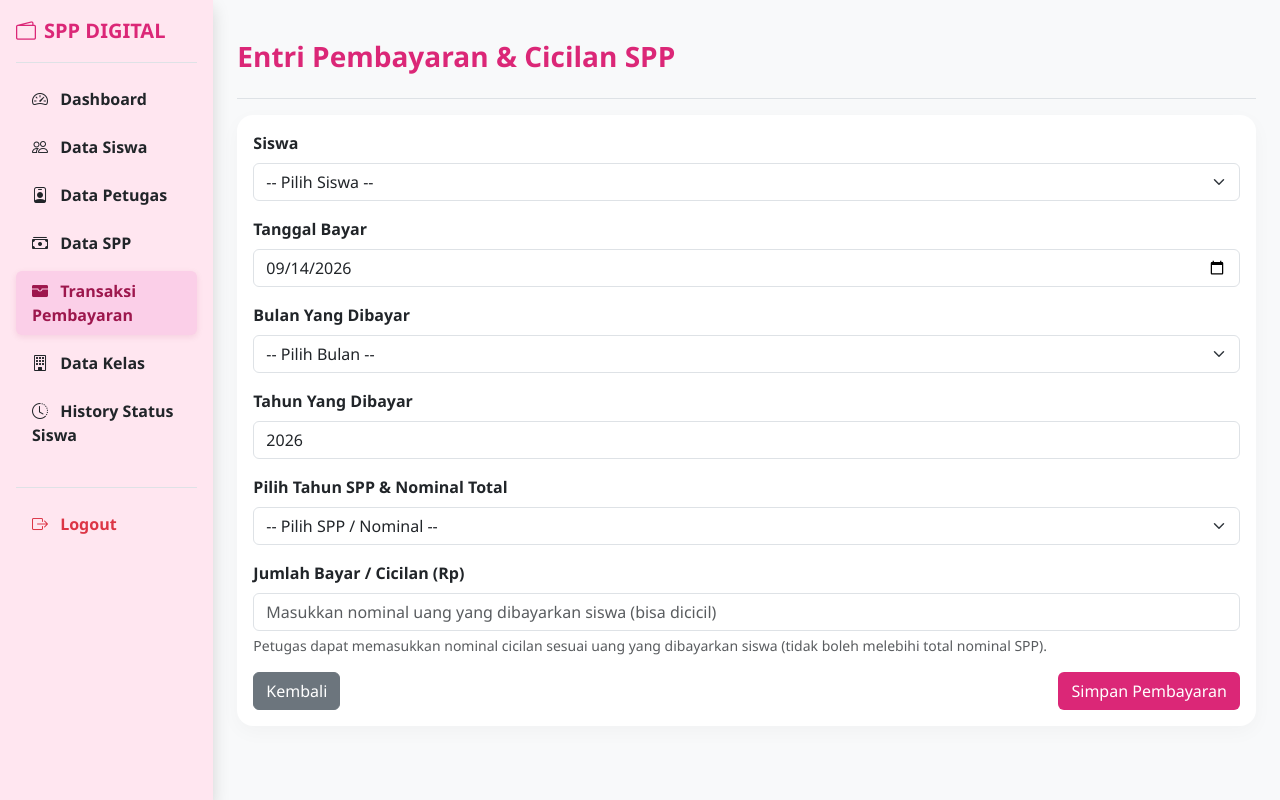
After one commit to listaateu/pembayaran_spp, a PHP site: page /backend/admin/tambah_pembayaran.php in a window 1280 px wide. The commit adds this page. Run offline with PHP 8.4, Linux system fonts and the light colour scheme; data that the repository does not hold is empty.

Commit message:
ukk1-cp1

```diff
--- /dev/null
+++ b/backend/admin/tambah_pembayaran.php
@@ -0,0 +1,121 @@
+<?php
+session_start();
+include '../../koneksi.php';
+
+// Pastikan ada id_petugas, jika session belum ada, ambil petugas pertama dari database sebagai default
+if (!isset($_SESSION['id_petugas'])) {
+    $q_petugas = mysqli_query($koneksi, "SELECT id_petugas FROM petugas LIMIT 1");
+    $d_petugas = mysqli_fetch_assoc($q_petugas);
+    $_SESSION['id_petugas'] = $d_petugas['id_petugas'] ?? 1;
+}
+
+if (isset($_POST['simpan'])) {
+    $id_petugas = $_SESSION['id_petugas'];
+    $nisn = $_POST['nisn'];
+    $tgl_bayar = $_POST['tgl_bayar'];
+    $bulan_dibayar = $_POST['bulan_dibayar'];
+    $tahun_dibayar = $_POST['tahun_dibayar'];
+    $id_spp = $_POST['id_spp'];
+    $jumlah_bayar = $_POST['jumlah_bayar'];
+
+    // Ambil nominal SPP untuk validasi cicilan agar tidak melebihi total tagihan
+    $cek_spp = mysqli_query($koneksi, "SELECT nominal FROM spp WHERE id_spp = '$id_spp'");
+    $data_spp = mysqli_fetch_assoc($cek_spp);
+    $nominal_spp = $data_spp['nominal'];
+
+    if ($jumlah_bayar > $nominal_spp) {
+        echo "<script>alert('Gagal! Jumlah bayar tidak boleh melebihi nominal total SPP (Rp " . number_format($nominal_spp, 0, ',', '.') . ").'); window.location='tambah_pembayaran.php';</script>";
+    } else {
+        $query = mysqli_query($koneksi, "INSERT INTO pembayaran (id_petugas, nisn, tgl_bayar, bulan_dibayar, tahun_dibayar, id_spp, jumlah_bayar) VALUES ('$id_petugas', '$nisn', '$tgl_bayar', '$bulan_dibayar', '$tahun_dibayar', '$id_spp', '$jumlah_bayar')");
+
+        if ($query) {
+            echo "<script>alert('Transaksi pembayaran/cicilan berhasil disimpan!'); window.location='pembayaran.php';</script>";
+        } else {
+            echo "<script>alert('Gagal menyimpan transaksi.');</script>";
+        }
+    }
+}
+
+include '../components/header.php';
+include '../components/sidebar.php';
+?>
+
+<main class="col-md-9 ms-sm-auto col-lg-10 px-md-4 py-4">
+    <div class="pt-3 pb-2 mb-3 border-bottom">
+        <h1 class="h3 fw-bold mb-3" style="color: #db2777;">Entri Pembayaran & Cicilan SPP</h1>
+    </div>
+
+    <div class="card border-0 shadow-sm col-md-12">
+        <div class="card-body">
+            <form action="" method="POST">
+                <div class="mb-3">
+                    <label class="form-label fw-semibold">Siswa</label>
+                    <select name="nisn" class="form-select" required>
+                        <option value="">-- Pilih Siswa --</option>
+                        <?php
+                        $siswa = mysqli_query($koneksi, "SELECT siswa.*, kelas.nama_kelas FROM siswa JOIN kelas ON siswa.id_kelas = kelas.id_kelas");
+                        while ($s = mysqli_fetch_assoc($siswa)) {
+                            echo "<option value='{$s['nisn']}'>{$s['nisn']} - {$s['nama']} ({$s['nama_kelas']})</option>";
+                        }
+                        ?>
+                    </select>
+                </div>
+
+                <div class="mb-3">
+                    <label class="form-label fw-semibold">Tanggal Bayar</label>
+                    <input type="date" name="tgl_bayar" class="form-control" value="<?php echo date('Y-m-d'); ?>" required>
+                </div>
+
+                <div class="mb-3">
+                    <label class="form-label fw-semibold">Bulan Yang Dibayar</label>
+                    <select name="bulan_dibayar" class="form-select" required>
+                        <option value="">-- Pilih Bulan --</option>
+                        <option value="Januari">Januari</option>
+                        <option value="Februari">Februari</option>
+                        <option value="Maret">Maret</option>
+                        <option value="April">April</option>
+                        <option value="Mei">Mei</option>
+                        <option value="Juni">Juni</option>
+                        <option value="Juli">Juli</option>
+                        <option value="Agustus">Agustus</option>
+                        <option value="September">September</option>
+                        <option value="Oktober">Oktober</option>
+                        <option value="November">November</option>
+                        <option value="Desember">Desember</option>
+                    </select>
+                </div>
+
+                <div class="mb-3">
+                    <label class="form-label fw-semibold">Tahun Yang Dibayar</label>
+                    <input type="text" name="tahun_dibayar" class="form-control" value="<?php echo date('Y'); ?>" required>
+                </div>
+
+                <div class="mb-3">
+                    <label class="form-label fw-semibold">Pilih Tahun SPP & Nominal Total</label>
+                    <select name="id_spp" class="form-select" required>
+                        <option value="">-- Pilih SPP / Nominal --</option>
+                        <?php
+                        $spp = mysqli_query($koneksi, "SELECT * FROM spp");
+                        while ($sp = mysqli_fetch_assoc($spp)) {
+                            echo "<option value='{$sp['id_spp']}'>Tahun {$sp['tahun']} - Rp " . number_format($sp['nominal'], 0, ',', '.') . "</option>";
+                        }
+                        ?>
+                    </select>
+                </div>
+
+                <div class="mb-3">
+                    <label class="form-label fw-semibold">Jumlah Bayar / Cicilan (Rp)</label>
+                    <input type="number" name="jumlah_bayar" class="form-control" placeholder="Masukkan nominal uang yang dibayarkan siswa (bisa dicicil)" required>
+                    <div class="form-text text-muted">Petugas dapat memasukkan nominal cicilan sesuai uang yang dibayarkan siswa (tidak boleh melebihi total nominal SPP).</div>
+                </div>
+
+                <div class="d-flex justify-content-between">
+                    <a href="pembayaran.php" class="btn btn-secondary">Kembali</a>
+                    <button type="submit" name="simpan" class="btn text-white" style="background-color: #db2777;">Simpan Pembayaran</button>
+                </div>
+            </form>
+        </div>
+    </div>
+</main>
+
+<?php include '../components/footer.php'; ?>
--- a/backend/components/sidebar.php
+++ b/backend/components/sidebar.php
@@ -30,10 +30,20 @@ $currentPage = basename($_SERVER['PHP_SELF']);
             </a>
         </li>
         <li class="nav-item mb-2">
+            <a href="pembayaran.php" class="nav-link fw-semibold py-2 px-3 rounded <?php echo ($currentPage == 'pembayaran.php' || $currentPage == 'tambah_pembayaran.php') ? 'active-menu' : 'text-dark'; ?>">
+                <i class="bi bi-wallet-fill me-2"></i> Transaksi Pembayaran
+            </a>
+        </li>
+        <li class="nav-item mb-2">
             <a href="kelas.php" class="nav-link fw-semibold py-2 px-3 rounded <?php echo ($currentPage == 'kelas.php' || $currentPage == 'tambah_kelas.php' || $currentPage == 'edit_kelas.php') ? 'active-menu' : 'text-dark'; ?>">
                 <i class="bi bi-building me-2"></i> Data Kelas
             </a>
         </li>
+        <li class="nav-item mb-2">
+    <a href="history_siswa.php" class="nav-link fw-semibold py-2 px-3 rounded text-dark">
+        <i class="bi bi-clock-history me-2"></i> History Status Siswa
+    </a>
+</li>
         <li class="nav-item mt-4 pt-3 border-top border-pink-subtle">
             <a href="../../logout.php" class="nav-link text-danger fw-semibold py-2 px-3 rounded"><i class="bi bi-box-arrow-right me-2"></i> Logout</a>
         </li>
```
Also changed, not shown: backend/admin/detail_history.php (added, +78 -0 lines), backend/admin/hapus_pembayaran.php (added, +22 -0 lines), backend/admin/history_siswa.php (added, +56 -0 lines), backend/admin/pembayaran.php (added, +72 -0 lines).
